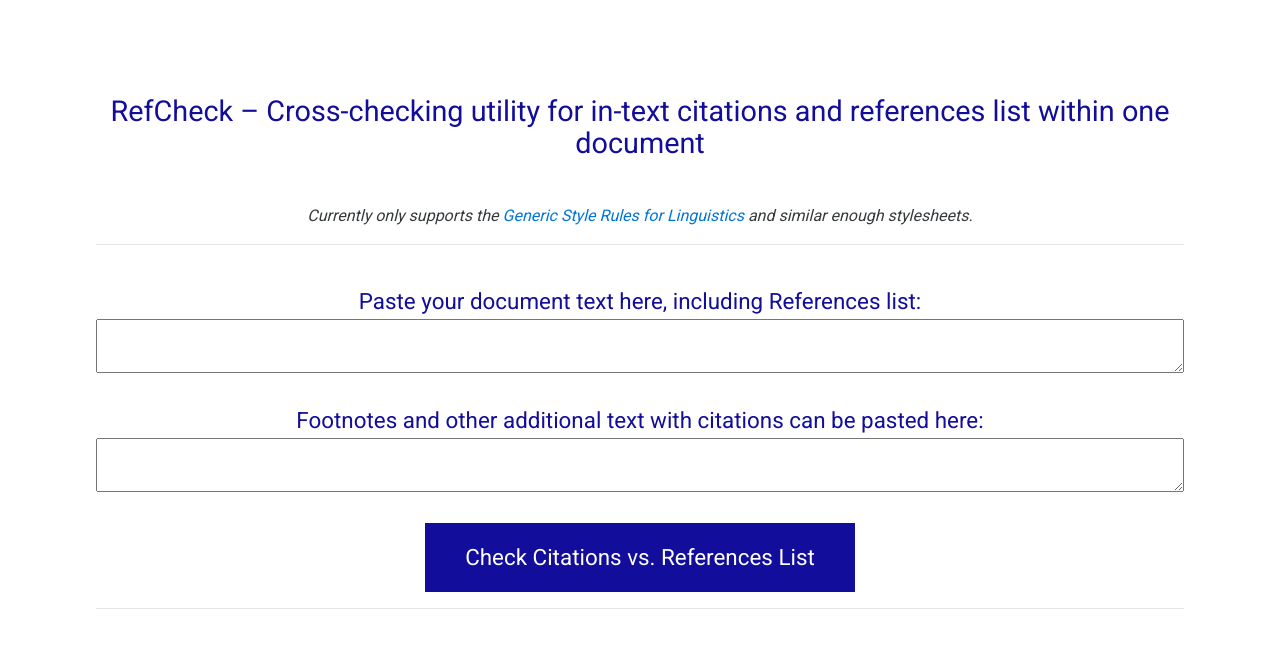
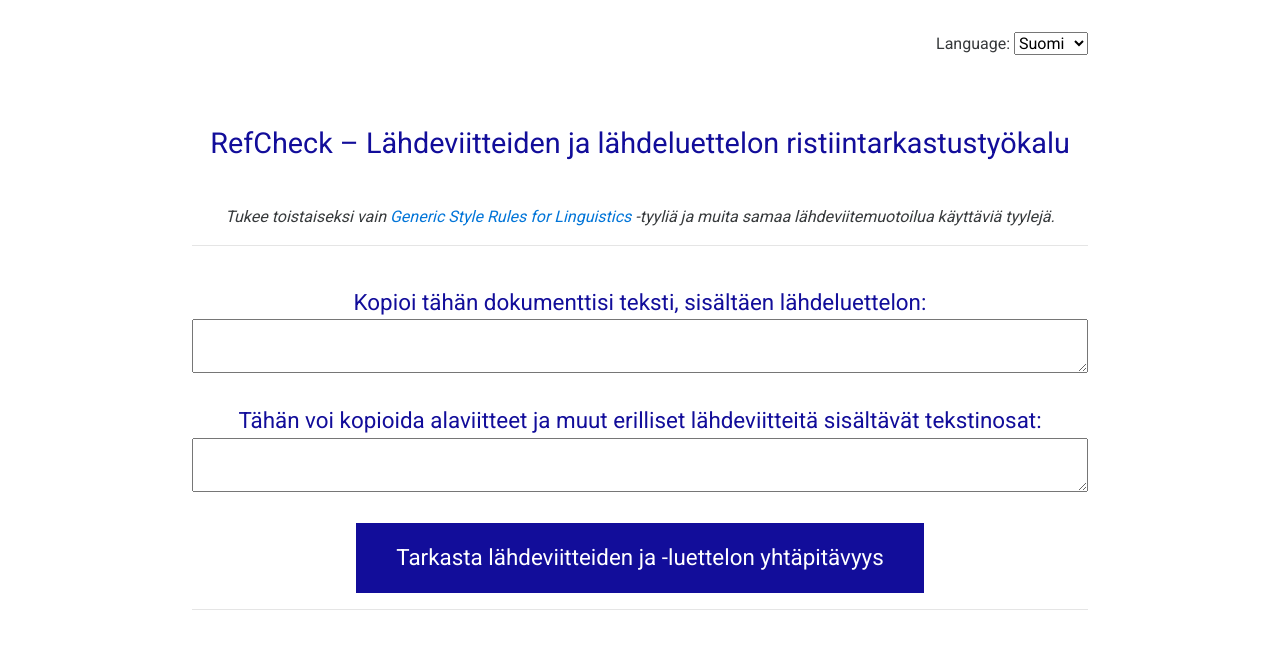
Before and after one commit to jkuokkala/refcheck, a PHP site: page /refcheck.php in a window 1280 px wide. Shown: the top 649 px of the page. Run offline with PHP 8.4, Linux system fonts and the light colour scheme.

Commit message:
Language options EN/FI to UI

```diff
--- a/css/style_trans.css
+++ b/css/style_trans.css
@@ -9,7 +9,7 @@ body {
 }
 
 .maincontent {
-	margin: 6em;
+	margin: 2rem 12rem;
 }
 
 tr {
@@ -127,7 +127,11 @@ div.trans {
 }
 
 .cop-blue-text {	color: #120D9A; }
-.cop-section-title {	font-size: 1.8rem; text-align: center;}
+.cop-section-title {
+	font-size: 1.8rem;
+	text-align: center;
+	margin-top: 4rem;
+}
 .cop-margin-b-45 { margin-bottom: 45px; }
 .cop-margin-b-30 { margin-bottom: 30px; }
 
@@ -145,6 +149,10 @@ div.trans {
 .bigbutton:focus {
 	background-color: #A5DAFA;
 	color: white;
+}
+
+.lang-select {
+	text-align: right;
 }
 
 .heading-note {
@@ -175,6 +183,11 @@ div.trans {
 	font-weight: 600;
 }
 
-@media screen and (max-width: 700px) {
-	.maincontent { margin: 2em; }
+@media screen and (max-width: 1200px) {
+	.maincontent { margin: 2rem 8rem; }
+	.cop-section-title { margin-top: 4rem; }
 }
+@media screen and (max-width: 800px) {
+	.maincontent { margin: 2rem 4rem; }
+	.cop-section-title { margin-top: 2rem; }
+}
--- a/refcheck.php
+++ b/refcheck.php
@@ -23,6 +23,23 @@
 
 <?php
 
+$UISTR = array(
+    'main_heading_en' => 'RefCheck – Cross-checking utility for in-text citations and references list within one document',
+    'main_heading_fi' => 'RefCheck – Lähdeviitteiden ja lähdeluettelon ristiintarkastustyökalu',
+    'main_heading_note_en' => 'Currently only supports the <a href=\"https://www.eva.mpg.de/linguistics/past-research-resources/resources/generic-style-rules/\">Generic Style Rules for Linguistics</a> and similar enough stylesheets.',
+    'main_heading_note_fi' => 'Tukee toistaiseksi vain <a href=\"https://www.eva.mpg.de/linguistics/past-research-resources/resources/generic-style-rules/\">Generic Style Rules for Linguistics</a> -tyyliä ja muita samaa lähdeviitemuotoilua käyttäviä tyylejä.',
+    'input_heading_en' => 'Paste your document text here, including References list:',
+    'input_heading_fi' => 'Kopioi tähän dokumenttisi teksti, sisältäen lähdeluettelon:',
+    'add_input_heading_en' => 'Footnotes and other additional text with citations can be pasted here:',
+    'add_input_heading_fi' => 'Tähän voi kopioida alaviitteet ja muut erilliset lähdeviitteitä sisältävät tekstinosat:',
+    'submit_button_en' => 'Check Citations against References List',
+    'submit_button_fi' => 'Tarkasta lähdeviitteiden ja -luettelon yhtäpitävyys',
+    'result_head_ok_en' => 'All references seem to be OK! :)️',
+    'result_head_ok_fi' => 'Kaikki viittaukset näyttäisivät olevan kunnossa! :)️',
+    'result_head_nok_en' => 'Some problems were found (NB: the tool may incorrectly interpret some words followed by colon as citations):',
+    'result_head_nok_fi' => 'Joitakin ongelmia löytyi (osa voi johtua työkalun virheellisesti lähdeviitteiksi tulkitsemista sanoista tms.):',
+);
+
 header("Content-type: text/html; charset=utf-8");
 
 include('refcheck_func.php');
@@ -35,9 +52,13 @@ if (isset($_GET['l']))
 {
 	$lang = $_GET['l'];
 }
-else
+elseif (isset($_POST["lang"]))
 {
-	$lang = "en";
+	$lang = $_POST["lang"];
+}
+if (!in_array($lang, ['en','fi']))
+{
+	$lang = "fi";
 }
 
 if (isset($_POST["content"]))
@@ -51,15 +72,26 @@ if (isset($_POST["addcontent"]))
 
 echo "<div class=\"maincontent\">\n";
 
-echo "<h2  class=\"cop-blue-text cop-section-title cop-margin-b-45\">RefCheck – Cross-checking utility for in-text citations and references list within one document</h2>\n";
-echo "<div class=\"heading-note\"> Currently only supports the <a href=\"https://www.eva.mpg.de/linguistics/past-research-resources/resources/generic-style-rules/\">Generic Style Rules for Linguistics</a> and similar enough stylesheets.
-</div>";
-echo "<hr>";
+echo "<form action=\"#res\" method=\"post\">\n";
 
-echo "<form class=\"ref-form\" action=\"?l=$lang\" method=\"post\">\n";
-echo "<div class=\"input-heading\">Paste your document text here, including References list:</div>\n<textarea name=\"content\" width=\"500\" height=\"500\">$content</textarea>\n<br/><br/>\n";
-echo "<div class=\"input-heading\">Footnotes and other additional text with citations can be pasted here:</div>\n<textarea name=\"addcontent\" width=\"500\" height=\"500\">$addcontent</textarea>\n<br/><br/>\n";
-echo "<button type=\"submit\" class=\"cop-button cop-button-wide\">Check Citations vs. References List</button>\n";
+echo "<div class=\"lang-select\">\n";
+echo "<label for=\"lang\">Language:</label>\n";
+echo "<select name=\"lang\" id=\"lang\" onchange=\"this.form.submit()\">";
+echo "<option value=\"en\"" . ($lang == 'en' ? " selected" : "") . ">English</option>";
+echo "<option value=\"fi\"" . ($lang == 'fi' ? " selected" : "") . ">Suomi</option>";
+echo "</select>\n";
+echo "</div>\n";
+
+
+echo "<h2  class=\"cop-blue-text cop-section-title cop-margin-b-45\">{$UISTR['main_heading_'.$lang]}</h2>\n";
+echo "<div class=\"heading-note\">{$UISTR['main_heading_note_'.$lang]}</div>";
+echo "<hr>\n";
+
+echo "<div class=\"ref-form\">\n";
+echo "<div class=\"input-heading\">{$UISTR['input_heading_'.$lang]}</div>\n<textarea name=\"content\" width=\"500\" height=\"500\">$content</textarea>\n<br/><br/>\n";
+echo "<div class=\"input-heading\">{$UISTR['add_input_heading_'.$lang]}</div>\n<textarea name=\"addcontent\" width=\"500\" height=\"500\">$addcontent</textarea>\n<br/><br/>\n";
+echo "<button type=\"submit\" class=\"cop-button cop-button-wide\">{$UISTR['submit_button_'.$lang]}</button>\n";
+echo "</div>\n";
 echo "</form><hr>\n";
 
 if ($content != "")
@@ -72,11 +104,11 @@ if ($content != "")
 
 	if (empty($output))
 	{
-		echo "<div class=\"result-head-ok\">All references seem to be OK! ☺️</div>\n<hr>\n";
+		echo "<div id=\"res\" class=\"result-head-ok\">{$UISTR['result_head_ok_'.$lang]}</div>\n<hr>\n";
 	}
 	else
 	{
-		echo "<div class=\"result-head-nok\">Some problems were found:</div>\n<hr>\n";
+		echo "<div id=\"res\" class=\"result-head-nok\">{$UISTR['result_head_nok_'.$lang]}</div>\n<hr>\n";
 		echo "<div class=\"trans\">\n";
 		foreach ($output as $outline) {
 			echo "<div>$outline</div>\n";
@@ -91,9 +123,5 @@ echo "</div>";
 ?>
 
 
-
-
-
-
 </body>
 </html>
```
